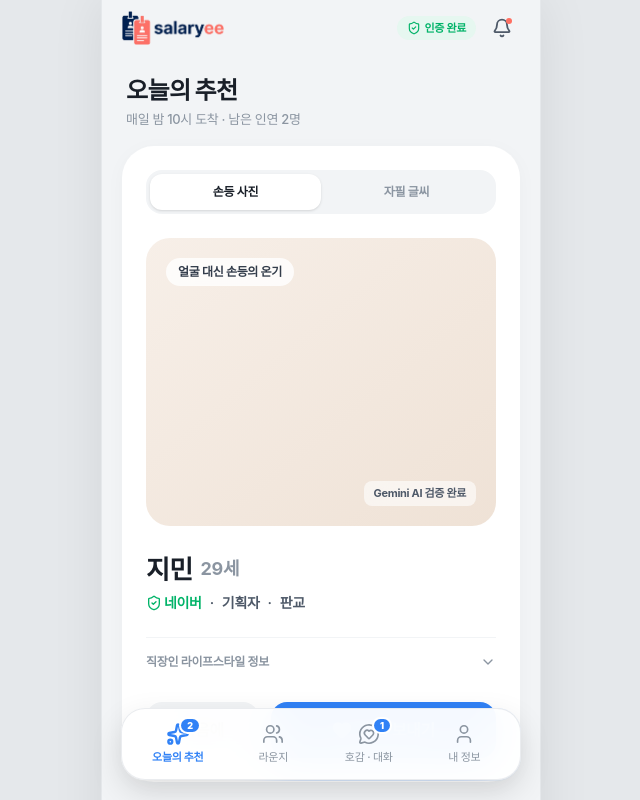
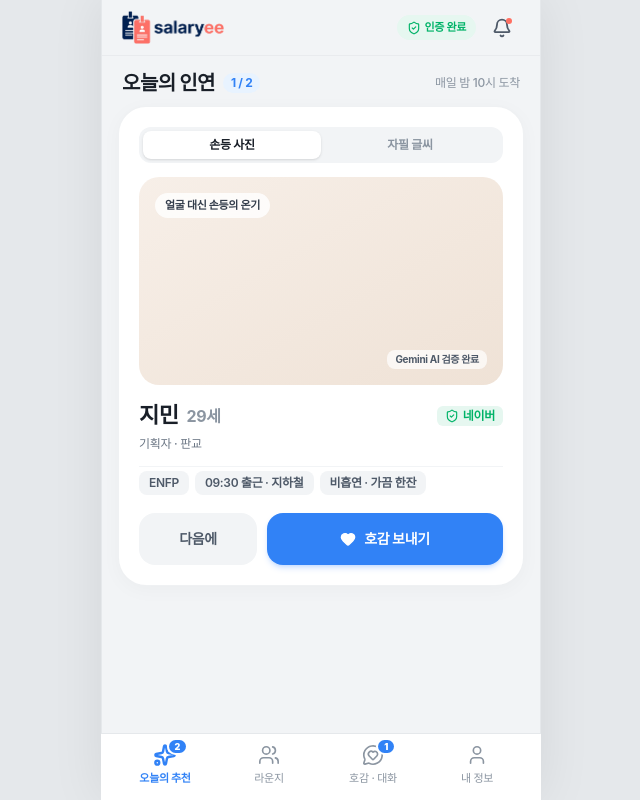
Before and after one commit to salaryee/dating, a Next.js app: page / in a window 1280 px wide. Shown: the top 800 px of the page, without its empty margins (319-959 px from the left). Built offline with nearby package versions, Linux system fonts and the light colour scheme.

Commit message:
fix: 상하단 고정메뉴 스크롤 비침 방지, 단일화면 토스UX 최적화 및 배경색 일체화

```diff
--- a/src/app/auth/profile-step2/page.tsx
+++ b/src/app/auth/profile-step2/page.tsx
@@ -57,7 +57,7 @@ export default function ProfileStep2Page() {
         </div>
 
         {/* 1. 자필 글씨 촬영 & AI 검증 */}
-        <div className="mt-6 flex flex-col gap-2.5">
+        <div className="mt-5 flex flex-col gap-2">
           <div className="flex items-center justify-between">
             <label className="text-xs font-bold text-slate-700">
               자필 손글씨 촬영
@@ -71,38 +71,31 @@ export default function ProfileStep2Page() {
           {noteStatus === "empty" && (
             <button
               onClick={simulateCameraCapture}
-              className="w-full h-40 rounded-3xl border-2 border-dashed border-amber-200 bg-amber-50/40 hover:bg-amber-50 transition-all flex flex-col items-center justify-center gap-2 group cursor-pointer"
+              className="w-full h-32 rounded-2xl border-2 border-dashed border-amber-200 bg-amber-50/40 hover:bg-amber-50 transition-all flex flex-col items-center justify-center gap-1.5 group cursor-pointer"
             >
-              <div className="w-10 h-10 rounded-2xl bg-white shadow-sm flex items-center justify-center text-amber-600">
-                <Camera className="w-5 h-5" />
+              <div className="w-9 h-9 rounded-xl bg-white shadow-sm flex items-center justify-center text-amber-600">
+                <Camera className="w-4.5 h-4.5" />
               </div>
-              <div className="text-center">
               <p className="text-xs font-bold text-slate-800">
-                  자필 쪽지 촬영하기 (터치하여 시뮬레이션)
+                자필 쪽지 촬영하기 (터치 시뮬레이션)
               </p>
-                <p className="text-[11px] text-slate-400 mt-0.5">
-                  좋아하는 문구나 인사를 종이에 적어 찍어주세요
+              <p className="text-[11px] text-slate-400">
+                좋아하는 문구나 인사를 종이에 적어주세요
               </p>
-              </div>
             </button>
           )}
 
           {noteStatus === "analyzing" && (
-            <div className="w-full h-40 rounded-3xl bg-amber-50/70 border border-amber-200 flex flex-col items-center justify-center gap-3">
-              <RefreshCw className="w-6 h-6 text-amber-600 animate-spin" />
-              <div className="text-center">
+            <div className="w-full h-32 rounded-2xl bg-amber-50/70 border border-amber-200 flex flex-col items-center justify-center gap-2">
+              <RefreshCw className="w-5 h-5 text-amber-600 animate-spin" />
               <p className="text-xs font-bold text-amber-800">
                 Gemini AI가 필체와 문구를 분석하고 있어요
               </p>
-                <p className="text-[11px] text-slate-400 mt-0.5">
-                  손글씨 진위 및 유해 표현 필터링 중
-                </p>
-              </div>
             </div>
           )}
 
           {noteStatus === "success" && (
-            <div className="w-full rounded-3xl bg-amber-50/80 border border-amber-200 p-4 flex flex-col justify-between h-40 shadow-sm relative">
+            <div className="w-full rounded-2xl bg-amber-50/80 border border-amber-200 p-3.5 flex flex-col justify-between h-32 shadow-sm relative">
               <div className="flex items-center justify-between">
                 <div className="inline-flex items-center gap-1 bg-white px-2.5 py-1 rounded-full text-xs font-bold text-amber-800 shadow-sm">
                   <FileText className="w-3.5 h-3.5 text-amber-600" />
@@ -115,30 +108,27 @@ export default function ProfileStep2Page() {
                   재촬영
                 </button>
               </div>
-
-              <p className="text-xs text-slate-800 italic bg-white/90 p-2.5 rounded-xl border border-amber-100 my-auto font-serif">
-                "사소한 일상을 편안하게 나눌 수 있는 인연을 찾고 있어요 ✨"
+              <p className="text-xs text-slate-800 italic bg-white/90 p-2 rounded-xl border border-amber-100 my-auto font-serif">
+                &ldquo;사소한 일상을 편안하게 나눌 수 있는 인연을 찾고 있어요 ✨&rdquo;
               </p>
-
-              <div className="bg-emerald-500 text-white text-[10px] font-bold px-2.5 py-1 rounded-lg flex items-center justify-between">
-                <span className="flex items-center gap-1">
+              <div className="flex items-center gap-1 text-[10px] text-emerald-600 font-bold justify-end">
                 <CheckCircle2 className="w-3 h-3" />
-                  클린 문구 및 자필 검증 완료
-                </span>
+                <span>클린 문구 및 자필 검증 완료</span>
               </div>
             </div>
           )}
         </div>
 
-        {/* 2. MBTI 선택 */}
-        <div className="mt-6 flex flex-col gap-2">
+        {/* 2. 라이프스타일 퀵 선택 (토스식 원터치 칩) */}
+        <div className="mt-4 flex flex-col gap-2.5">
+          <div>
             <label className="text-xs font-bold text-slate-700">MBTI 성향</label>
-          <div className="grid grid-cols-4 gap-2">
-            {["ENFP", "INTJ", "INFJ", "ISTJ", "ESFP", "ENTP", "ISFP", "기타"].map((item) => (
+            <div className="grid grid-cols-4 gap-1.5 mt-1">
+              {["ENFP", "INTJ", "INFJ", "ENTP"].map((item) => (
                 <button
                   key={item}
                   onClick={() => setMbti(item)}
-                className={`py-2.5 text-xs font-bold rounded-xl border transition-all ${
+                  className={`py-2 text-xs font-bold rounded-xl border transition-all ${
                     mbti === item
                       ? "bg-[#3182F6] text-white border-[#3182F6] shadow-sm"
                       : "bg-slate-50 text-slate-600 border-slate-200 hover:bg-slate-100"
@@ -150,69 +140,39 @@ export default function ProfileStep2Page() {
             </div>
           </div>
 
-        {/* 3. 출퇴근 시간 & 수단 */}
-        <div className="mt-6 flex flex-col gap-3">
-          <label className="text-xs font-bold text-slate-700 flex items-center gap-1">
-            <Clock className="w-3.5 h-3.5 text-slate-400" />
-            출퇴근 패턴 & 교통수단
-          </label>
-
-          <div className="grid grid-cols-2 gap-2">
-            <div className="bg-slate-50 p-3 rounded-2xl border border-slate-200">
-              <span className="text-[11px] text-slate-400">출근 시간</span>
-              <p className="text-sm font-bold text-slate-900 mt-0.5">{commuteStart}</p>
-            </div>
-            <div className="bg-slate-50 p-3 rounded-2xl border border-slate-200">
-              <span className="text-[11px] text-slate-400">퇴근 시간</span>
-              <p className="text-sm font-bold text-slate-900 mt-0.5">{commuteEnd}</p>
-            </div>
-          </div>
-
-          <div className="flex gap-2">
-            {["지하철/버스", "자차 출퇴근", "도보/자전거"].map((method) => (
+          <div>
+            <label className="text-xs font-bold text-slate-700">출퇴근 패턴</label>
+            <div className="flex gap-1.5 mt-1">
+              {["09:00 출근 · 지하철", "10:00 출근 · 자차", "자율 출퇴근"].map((pattern) => (
                 <button
-                key={method}
-                onClick={() => setCommuteMethod(method)}
-                className={`flex-1 py-2 text-xs font-bold rounded-xl border transition-all ${
-                  commuteMethod === method
+                  key={pattern}
+                  onClick={() => setCommuteMethod(pattern)}
+                  className={`flex-1 py-1.5 text-[11px] font-bold rounded-xl border transition-all truncate ${
+                    commuteMethod === pattern
                       ? "bg-slate-900 text-white border-slate-900"
                       : "bg-slate-50 text-slate-600 border-slate-200"
                   }`}
                 >
-                {method}
+                  {pattern}
                 </button>
               ))}
             </div>
           </div>
 
-        {/* 4. 음주 & 흡연 */}
-        <div className="mt-6 flex flex-col gap-2">
+          <div>
             <label className="text-xs font-bold text-slate-700">음주 · 흡연</label>
-          <div className="grid grid-cols-2 gap-2">
-            <div className="flex bg-slate-100 p-1 rounded-xl">
-              {["비흡연", "흡연"].map((s) => (
+            <div className="flex gap-1.5 mt-1">
+              {["비흡연 · 가끔 한잔", "비흡연 · 안 마심", "흡연 · 가끔 한잔"].map((ls) => (
                 <button
-                  key={s}
-                  onClick={() => setSmoking(s)}
-                  className={`flex-1 py-1.5 text-xs font-bold rounded-lg transition-all ${
-                    smoking === s ? "bg-white text-slate-900 shadow-sm" : "text-slate-500"
+                  key={ls}
+                  onClick={() => setSmoking(ls)}
+                  className={`flex-1 py-1.5 text-[11px] font-bold rounded-xl border transition-all truncate ${
+                    smoking === ls
+                      ? "bg-slate-900 text-white border-slate-900"
+                      : "bg-slate-50 text-slate-600 border-slate-200"
                   }`}
                 >
-                  {s}
-                </button>
-              ))}
-            </div>
-
-            <div className="flex bg-slate-100 p-1 rounded-xl">
-              {["가끔 한잔", "안 마심"].map((d) => (
-                <button
-                  key={d}
-                  onClick={() => setDrinking(d)}
-                  className={`flex-1 py-1.5 text-xs font-bold rounded-lg transition-all ${
-                    drinking === d ? "bg-white text-slate-900 shadow-sm" : "text-slate-500"
-                  }`}
-                >
-                  {d}
+                  {ls}
                 </button>
               ))}
             </div>
--- a/src/app/chat/[id]/page.tsx
+++ b/src/app/chat/[id]/page.tsx
@@ -55,8 +55,8 @@ export default function ChatRoomPage() {
 
   return (
     <div className="flex flex-col h-screen bg-[#F9FAFB] justify-between">
-      {/* 1. 상단 채팅방 헤더 */}
-      <header className="sticky top-0 z-40 bg-white/95 backdrop-blur-md border-b border-slate-100 px-4 h-14 flex items-center justify-between">
+      {/* 1. 상단 채팅방 헤더 (스크롤 시 컨텐츠 비침 방지 솔리드 헤더) */}
+      <header className="sticky top-0 z-40 bg-white border-b border-slate-200 px-4 h-14 flex items-center justify-between">
         <div className="flex items-center gap-3">
           <Link href="/chat" className="text-slate-600 hover:text-slate-900">
             <ArrowLeft className="w-5 h-5" />
--- a/src/app/layout.tsx
+++ b/src/app/layout.tsx
@@ -34,10 +34,10 @@ export default function RootLayout({
   return (
     <html lang="ko">
       <body
-        className={`${geistSans.variable} ${geistMono.variable} antialiased bg-neutral-900`}
+        className={`${geistSans.variable} ${geistMono.variable} antialiased bg-[#E5E8EB]`}
       >
         <MobileContainer>
-          <main className="flex-1 pb-20">{children}</main>
+          <main className="flex-1 flex flex-col">{children}</main>
           <BottomNav />
         </MobileContainer>
       </body>
--- a/src/app/page.tsx
+++ b/src/app/page.tsx
@@ -97,25 +97,31 @@ export default function HomePage() {
       )}
 
       {/* 토스 특유의 시원한 상단 타이틀 (복잡한 뱃지 제거) */}
-      <div className="px-6 pt-5 pb-4">
-        <h1 className="text-[24px] font-black text-[#191F28] tracking-tight leading-tight">
-          오늘의 추천
-        </h1>
-        <p className="text-[13px] text-[#8B95A1] mt-1 font-medium">
-          매일 밤 10시 도착 · 남은 인연 {remainingCount}명
-        </p>
+      {/* 토스 스타일: 컴팩트한 타이틀 영역 */}
+      <div className="px-5 pt-3 pb-2 flex items-center justify-between">
+        <div className="flex items-center gap-2">
+          <h1 className="text-[20px] font-black text-[#191F28] tracking-tight">
+            오늘의 인연
+          </h1>
+          <span className="text-xs bg-[#E8F3FF] text-[#3182F6] font-bold px-2 py-0.5 rounded-full">
+            {currentIndex + 1} / {TODAY_RECOMMENDATIONS.length}
+          </span>
+        </div>
+        <span className="text-[12px] text-[#8B95A1] font-medium">
+          매일 밤 10시 도착
+        </span>
       </div>
 
-      {/* 메인 콘텐츠 영역 (토스식 극도의 여백과 카드 1장 중심) */}
-      <div className="flex-1 px-5 pb-28">
+      {/* 메인 콘텐츠 영역 (한 화면에 모든 가치가 쏙 들어오는 카드 1장) */}
+      <div className="flex-1 px-4 pb-20 flex flex-col justify-start">
         {currentProfile ? (
-          <div className="bg-white rounded-[32px] p-6 shadow-[0_4px_20px_rgba(0,0,0,0.03)] flex flex-col gap-6">
+          <div className="bg-white rounded-[28px] p-4 sm:p-5 shadow-[0_4px_20px_rgba(0,0,0,0.03)] border border-[#E5E8EB]/60 flex flex-col gap-3.5">
 
-            {/* 1. 손등 사진 ↔ 자필 글씨 토글 (초미니멀 토스 세그먼트) */}
-            <div className="flex bg-[#F2F4F6] p-1 rounded-2xl">
+            {/* 1. 손등 사진 ↔ 자필 글씨 토글 (초미니멀 세그먼트) */}
+            <div className="flex bg-[#F2F4F6] p-1 rounded-xl">
               <button
                 onClick={() => setActiveTab("hand")}
-                className={`flex-1 py-2.5 rounded-xl text-xs font-bold transition-all ${
+                className={`flex-1 py-1.5 rounded-lg text-xs font-bold transition-all ${
                   activeTab === "hand"
                     ? "bg-white text-[#191F28] shadow-sm"
                     : "text-[#8B95A1]"
@@ -125,7 +131,7 @@ export default function HomePage() {
               </button>
               <button
                 onClick={() => setActiveTab("note")}
-                className={`flex-1 py-2.5 rounded-xl text-xs font-bold transition-all ${
+                className={`flex-1 py-1.5 rounded-lg text-xs font-bold transition-all ${
                   activeTab === "note"
                     ? "bg-white text-[#191F28] shadow-sm"
                     : "text-[#8B95A1]"
@@ -135,100 +141,78 @@ export default function HomePage() {
               </button>
             </div>
 
-            {/* 2. 시원하고 큰 비주얼 영역 (자잘한 장식 제거) */}
+            {/* 2. 비주얼 영역 (높이 최적화로 한 화면 완벽 맞춤) */}
             {activeTab === "hand" ? (
               <div
-                className={`h-72 rounded-[24px] bg-gradient-to-br ${currentProfile.handGradient} flex flex-col justify-between p-5 relative overflow-hidden`}
+                className={`h-48 sm:h-52 rounded-[20px] bg-gradient-to-br ${currentProfile.handGradient} flex flex-col justify-between p-4 relative overflow-hidden`}
               >
-                <span className="self-start bg-white/80 backdrop-blur-md px-3 py-1.5 rounded-full text-xs font-bold text-[#333D4B]">
+                <span className="self-start bg-white/80 backdrop-blur-md px-2.5 py-1 rounded-full text-[11px] font-bold text-[#333D4B]">
                   얼굴 대신 손등의 온기
                 </span>
-                <span className="self-end text-[11px] font-bold text-[#4E5968] bg-white/60 backdrop-blur-md px-2.5 py-1 rounded-lg">
+                <span className="self-end text-[10px] font-bold text-[#4E5968] bg-white/70 backdrop-blur-md px-2 py-0.5 rounded-lg">
                   Gemini AI 검증 완료
                 </span>
               </div>
             ) : (
-              <div className="h-72 rounded-[24px] bg-[#FFFBF2] p-6 flex flex-col justify-between border border-[#F5E8D0]">
-                <span className="self-start bg-white px-3 py-1 rounded-full text-xs font-bold text-[#8F6B00]">
+              <div className="h-48 sm:h-52 rounded-[20px] bg-[#FFFBF2] p-5 flex flex-col justify-between border border-[#F5E8D0]">
+                <span className="self-start bg-white px-2.5 py-1 rounded-full text-[11px] font-bold text-[#8F6B00]">
                   직접 쓴 정갈한 손글씨
                 </span>
                 <p className="text-sm text-[#333D4B] leading-relaxed font-serif italic my-auto text-center px-2">
-                  "{currentProfile.quote}"
+                  &ldquo;{currentProfile.quote}&rdquo;
                 </p>
-                <span className="self-end text-[11px] font-bold text-[#8F6B00]/70">
+                <span className="self-end text-[10px] font-bold text-[#8F6B00]/70">
                   클린 문구 검증 완료
                 </span>
               </div>
             )}
 
-            {/* 3. 인적사항 (토스 스타일: 크고 시원한 텍스트 2줄) */}
+            {/* 3. 인적사항 (크고 시원한 토스 볼드 타이포) */}
             <div>
               <div className="flex items-center gap-2">
-                <h2 className="text-[26px] font-black text-[#191F28] tracking-tight">
+                <h2 className="text-[22px] font-black text-[#191F28] tracking-tight">
                   {currentProfile.name}
                 </h2>
-                <span className="text-lg font-bold text-[#8B95A1]">
+                <span className="text-base font-bold text-[#8B95A1]">
                   {currentProfile.age}세
+                </span>
+                <span className="ml-auto text-xs text-[#00B368] font-bold bg-[#E6F7F0] px-2 py-0.5 rounded-md flex items-center gap-1">
+                  <ShieldCheck className="w-3.5 h-3.5 text-[#00B368]" />
+                  {currentProfile.company}
                 </span>
               </div>
 
-              <div className="flex items-center gap-2 text-sm text-[#4E5968] mt-1 font-semibold">
-                <span className="text-[#00B368] font-extrabold flex items-center gap-0.5">
-                  <ShieldCheck className="w-4 h-4 text-[#00B368]" />
-                  {currentProfile.company}
-                </span>
-                <span>·</span>
-                <span>{currentProfile.job}</span>
-                <span>·</span>
-                <span>{currentProfile.location}</span>
-              </div>
+              <p className="text-xs text-[#6B7684] mt-1 font-medium">
+                {currentProfile.job} · {currentProfile.location}
+              </p>
             </div>
 
-            {/* 4. 더 알아보기 (토스식 Progressive Disclosure: 기본은 숨김, 누르면 확장) */}
-            <div className="border-t border-[#F2F4F6] pt-4">
-              <button
-                onClick={() => setShowDetail(!showDetail)}
-                className="w-full flex items-center justify-between text-xs font-bold text-[#8B95A1] hover:text-[#4E5968]"
-              >
-                <span>직장인 라이프스타일 정보</span>
-                <ChevronDown
-                  className={`w-4 h-4 transition-transform ${
-                    showDetail ? "rotate-180 text-[#191F28]" : ""
-                  }`}
-                />
-              </button>
-
-              {showDetail && (
-                <div className="mt-3 flex flex-col gap-2 animate-in fade-in duration-200">
-                  <div className="flex justify-between py-2 text-xs border-b border-[#F2F4F6]">
-                    <span className="text-[#8B95A1]">MBTI</span>
-                    <span className="font-bold text-[#191F28]">{currentProfile.mbti}</span>
-                  </div>
-                  <div className="flex justify-between py-2 text-xs border-b border-[#F2F4F6]">
-                    <span className="text-[#8B95A1]">출퇴근 패턴</span>
-                    <span className="font-bold text-[#191F28]">{currentProfile.commute}</span>
-                  </div>
-                  <div className="flex justify-between py-2 text-xs">
-                    <span className="text-[#8B95A1]">음주 · 흡연</span>
-                    <span className="font-bold text-[#191F28]">{currentProfile.lifestyle}</span>
-                  </div>
-                </div>
-              )}
+            {/* 4. 라이프스타일 핵심 정보 (불필요한 아코디언 제거, 3대 가치 배지 노출) */}
+            <div className="flex items-center gap-1.5 flex-wrap pt-1 border-t border-[#F2F4F6]">
+              <span className="bg-[#F2F4F6] text-[#4E5968] text-xs font-semibold px-2.5 py-1 rounded-lg">
+                {currentProfile.mbti}
+              </span>
+              <span className="bg-[#F2F4F6] text-[#4E5968] text-xs font-semibold px-2.5 py-1 rounded-lg">
+                {currentProfile.commute}
+              </span>
+              <span className="bg-[#F2F4F6] text-[#4E5968] text-xs font-semibold px-2.5 py-1 rounded-lg">
+                {currentProfile.lifestyle}
+              </span>
             </div>
 
-            {/* 5. 토스 시그니처 대형 56px 버튼 2개 */}
-            <div className="flex items-center gap-3 pt-2">
+            {/* 5. 하단 CTA 버튼 2개 (엄지손가락으로 바로 터치) */}
+            <div className="flex items-center gap-2.5 pt-1">
               <button
                 onClick={handlePass}
-                className="w-1/3 h-14 rounded-2xl bg-[#F2F4F6] text-[#4E5968] font-extrabold text-base hover:bg-[#E5E8EB] toss-press-effect"
+                className="w-1/3 h-13 rounded-2xl bg-[#F2F4F6] text-[#4E5968] font-extrabold text-sm hover:bg-[#E5E8EB] toss-press-effect"
               >
                 다음에
               </button>
               <button
                 onClick={handleLike}
-                className="w-2/3 h-14 rounded-2xl bg-[#3182F6] text-white font-extrabold text-base hover:bg-[#1B64DA] toss-press-effect flex items-center justify-center gap-2 shadow-lg shadow-blue-500/20"
+                className="w-2/3 h-13 rounded-2xl bg-[#3182F6] text-white font-extrabold text-sm hover:bg-[#1B64DA] toss-press-effect flex items-center justify-center gap-2 shadow-md shadow-blue-500/20"
               >
-                <Heart className="w-5 h-5 fill-white" />
+                <Heart className="w-4 h-4 fill-white" />
                 <span>호감 보내기</span>
               </button>
             </div>
@@ -236,21 +220,21 @@ export default function HomePage() {
           </div>
         ) : (
           /* 추천 완료 화면 (토스 스타일 미니멀) */
-          <div className="bg-white rounded-[32px] p-10 text-center flex flex-col items-center justify-center gap-4">
-            <div className="w-16 h-16 rounded-3xl bg-[#E8F3FF] flex items-center justify-center text-[#3182F6]">
-              <Sparkles className="w-8 h-8" />
+          <div className="bg-white rounded-[28px] p-8 text-center flex flex-col items-center justify-center gap-4 my-auto">
+            <div className="w-14 h-14 rounded-2xl bg-[#E8F3FF] flex items-center justify-center text-[#3182F6]">
+              <Sparkles className="w-7 h-7" />
             </div>
             <div>
-              <h3 className="text-xl font-extrabold text-[#191F28]">
+              <h3 className="text-lg font-extrabold text-[#191F28]">
                 오늘의 추천이 끝났어요
               </h3>
-              <p className="text-xs text-[#8B95A1] mt-2 leading-relaxed">
+              <p className="text-xs text-[#8B95A1] mt-1.5 leading-relaxed">
                 매일 밤 10시에 새로운 추천 2명이 도착해요.
               </p>
             </div>
             <button
               onClick={handleReset}
-              className="w-full h-14 rounded-2xl bg-[#F2F4F6] text-[#333D4B] font-bold text-sm hover:bg-[#E5E8EB] toss-press-effect mt-4"
+              className="w-full h-12 rounded-2xl bg-[#F2F4F6] text-[#333D4B] font-bold text-sm hover:bg-[#E5E8EB] toss-press-effect mt-2"
             >
               추천 다시 보기
             </button>
--- a/src/app/profile/page.tsx
+++ b/src/app/profile/page.tsx
@@ -20,7 +20,7 @@ import {
 
 export default function ProfilePage() {
   return (
-    <div className="flex flex-col min-h-screen bg-[#F9FAFB]">
+    <div className="flex flex-col min-h-screen bg-[#F2F4F6]">
       <MobileHeader title="내 정보" showVerifiedBadge={false} />
 
       <div className="p-5 flex flex-col gap-4 pb-28">
--- a/src/components/layout/BottomNav.tsx
+++ b/src/components/layout/BottomNav.tsx
@@ -7,8 +7,8 @@ import { Sparkles, MessageCircleHeart, Users, User } from "lucide-react";
 export default function BottomNav() {
   const pathname = usePathname();
 
-  // 로그인/회원가입 온보딩 단계에서는 탭바 숨기기
-  if (pathname.startsWith("/auth")) {
+  // 로그인/온보딩 및 1:1 채팅방 내부에서는 하단 탭바 숨기기
+  if (pathname.startsWith("/auth") || pathname.startsWith("/chat/")) {
     return null;
   }
 
@@ -40,9 +40,9 @@ export default function BottomNav() {
   ];
 
   return (
-    <div className="fixed bottom-5 left-1/2 -translate-x-1/2 w-full max-w-[440px] px-5 z-50 pointer-events-none">
-      {/* 토스 가이드라인 준수: 완벽한 플로팅(Floating) 캡슐 탭바 */}
-      <nav className="pointer-events-auto bg-white/95 backdrop-blur-xl rounded-[24px] shadow-[0_12px_32px_rgba(0,0,0,0.12)] border border-[#E5E8EB]/80 px-2 py-2">
+    <div className="fixed bottom-0 left-1/2 -translate-x-1/2 w-full max-w-[440px] z-50 bg-white border-t border-[#E5E8EB]">
+      {/* 토스 앱 표준 하단 탭바 (하단 컨텐츠 비침 방지 솔리드 디자인) */}
+      <nav className="px-3 pt-1.5 pb-[max(env(safe-area-inset-bottom),10px)]">
         <div className="flex items-center justify-around">
           {navItems.map((item) => {
             const Icon = item.icon;
@@ -52,7 +52,7 @@ export default function BottomNav() {
               <Link
                 key={item.href}
                 href={item.href}
-                className={`flex flex-col items-center justify-center flex-1 py-1.5 px-2 rounded-2xl transition-all ${
+                className={`flex flex-col items-center justify-center flex-1 py-1 px-1 rounded-xl transition-all ${
                   isActive
                     ? "text-[#3182F6] font-extrabold"
                     : "text-[#8B95A1] hover:text-[#4E5968] font-medium"
--- a/src/components/layout/MobileHeader.tsx
+++ b/src/components/layout/MobileHeader.tsx
@@ -14,7 +14,7 @@ export default function MobileHeader({
   showVerifiedBadge = true,
 }: MobileHeaderProps) {
   return (
-    <header className="sticky top-0 z-40 bg-[#F2F4F6]/95 backdrop-blur-md px-5 h-14 flex items-center justify-between transition-colors">
+    <header className="sticky top-0 z-40 bg-[#F2F4F6] border-b border-[#E5E8EB]/70 px-5 h-14 flex items-center justify-between transition-colors">
       {/* 토스 스타일: 홈에서는 브랜드 로고, 서브페이지에서는 페이지 타이틀 */}
       {title ? (
         <h1 className="text-[19px] font-bold text-[#191F28] tracking-tight">{title}</h1>
```
Also changed, not shown: src/app/auth/login/page.tsx (+14 -31 lines), src/app/chat/page.tsx (+4 -4 lines). Lines whose indentation alone changed are shown as unchanged.
